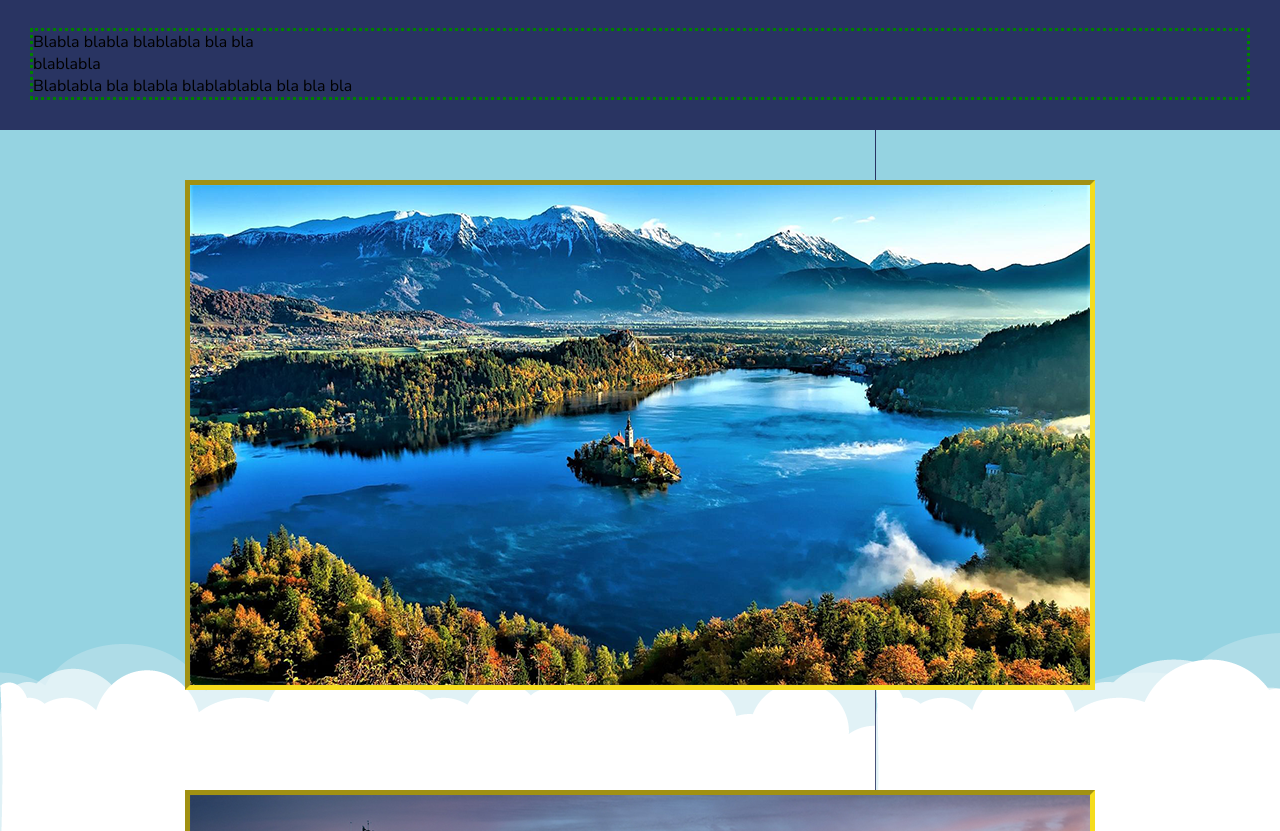
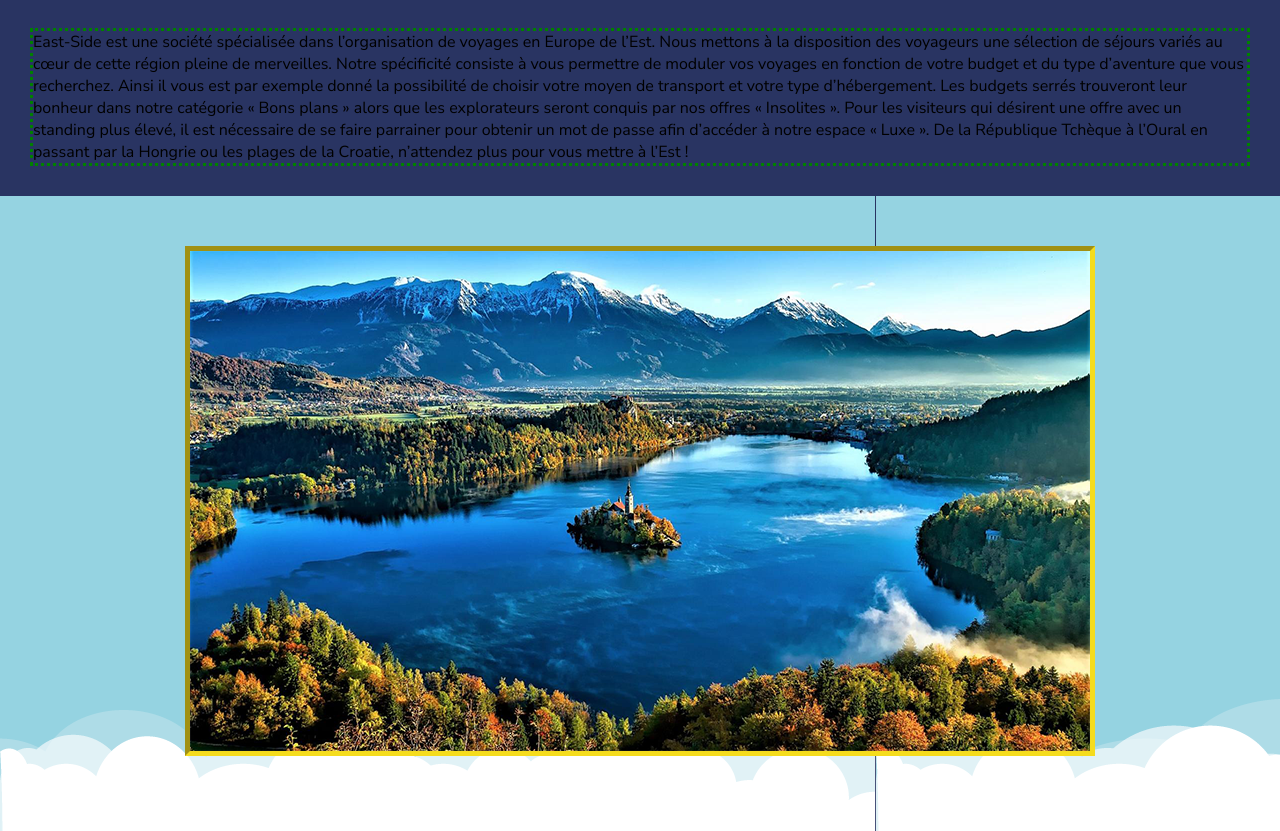
Before and after one commit to maxbadoc/EAST-SIDE, a plain HTML site: page CODE/index.html in a window 1280 px wide. Shown: the part 982-1813 px from the top of the page. Drawn offline with Linux system fonts and the light colour scheme.

Commit message:
présentation code

```diff
--- a/CODE/index.html
+++ b/CODE/index.html
@@ -38,9 +38,7 @@
 
             <div class="intro">
                 <p>
-                    Blabla blabla blablabla bla bla <br>
-                    blablabla <br>
-                    Blablabla bla blabla blablablabla bla bla bla
+                    East-Side est une société spécialisée dans l’organisation de voyages en Europe de l’Est. Nous mettons à la disposition des voyageurs une sélection de séjours variés au cœur de cette région pleine de merveilles. Notre spécificité consiste à vous permettre de moduler vos voyages en fonction de votre budget et du type d’aventure que vous recherchez. Ainsi il vous est par exemple donné la possibilité de choisir votre moyen de transport et votre type d’hébergement. Les budgets serrés trouveront leur bonheur dans notre catégorie « Bons plans » alors que les explorateurs seront conquis par nos offres « Insolites ». Pour les visiteurs qui désirent une offre avec un standing plus élevé, il est nécessaire de se faire parrainer pour obtenir un mot de passe afin d’accéder à notre espace « Luxe ». De la République Tchèque à l’Oural en passant par la Hongrie ou les plages de la Croatie, n’attendez plus pour vous mettre à l’Est !
                 </p>
             </div>
 
```
